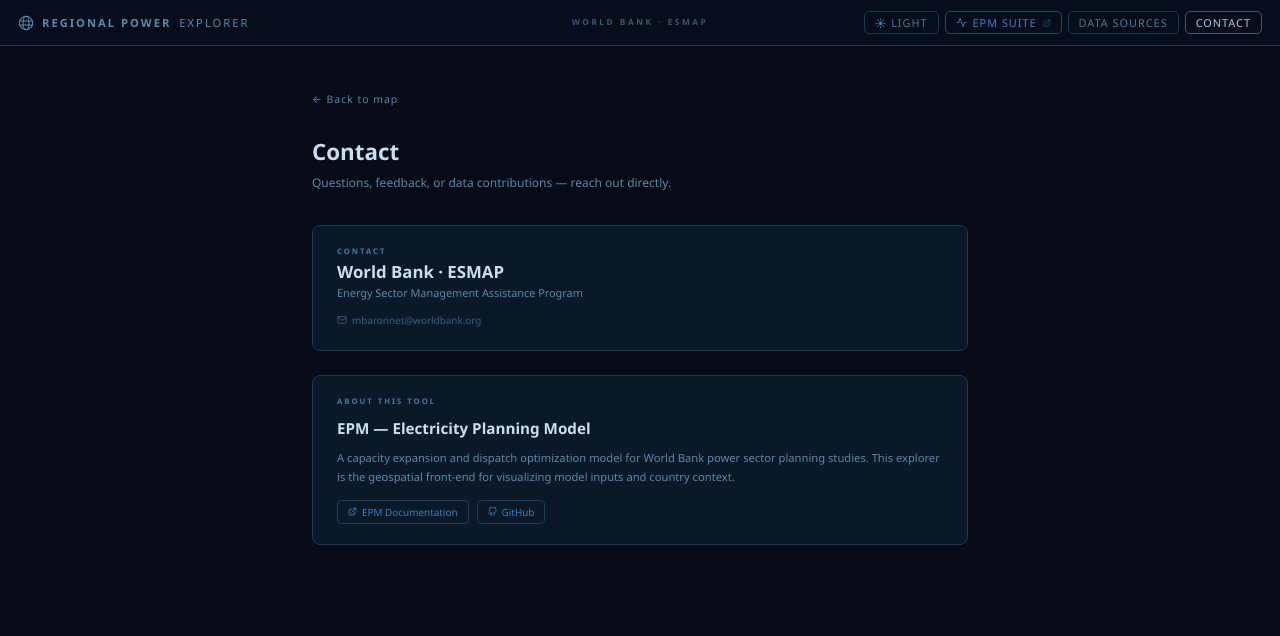
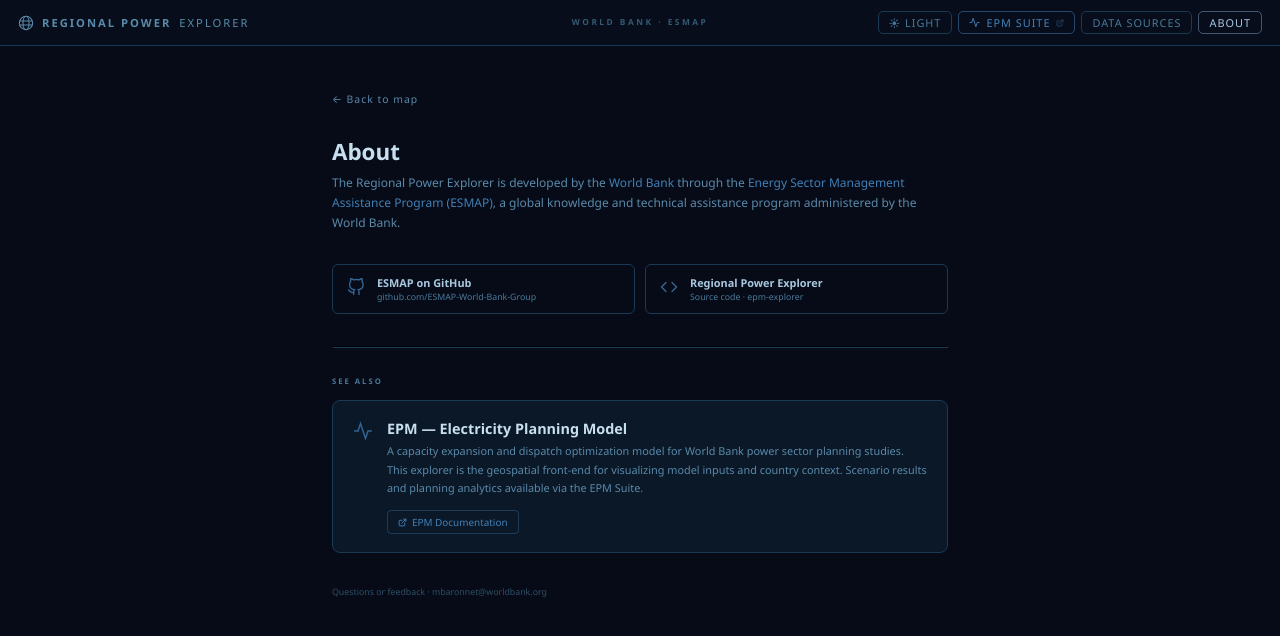
Before and after one commit to ESMAP-World-Bank-Group/epm-explorer, a React (Vite) app: page /contact in a window 1280 px wide. Shown: the top 636 px of the page. Built offline with nearby package versions, Linux system fonts and the light colour scheme.

Commit message:
Rename Contact to About, restructure with WB ESMAP links and EPM section

```diff
--- a/src/components/Navbar.jsx
+++ b/src/components/Navbar.jsx
@@ -175,9 +175,9 @@
           Data Sources
         </Link>
 
-        {/* Contact */}
+        {/* About */}
         <Link to="/contact" style={navBtn(location.pathname === '/contact')}>
-          Contact
+          About
         </Link>
 
       </div>
--- a/src/pages/ContactPage.jsx
+++ b/src/pages/ContactPage.jsx
@@ -1,27 +1,54 @@
 import { Link } from 'react-router-dom';
 import { useTheme } from '../App';
 import { getT } from '../constants';
+
+function ExternalLink({ href, children }) {
+  return (
+    <a href={href} target="_blank" rel="noopener noreferrer" style={{
+      color: 'rgba(74,143,204,0.88)', textDecoration: 'none',
+    }}
+      onMouseOver={e => e.currentTarget.style.textDecoration = 'underline'}
+      onMouseOut={e => e.currentTarget.style.textDecoration = 'none'}
+    >
+      {children}
+    </a>
+  );
+}
+
+function LinkCard({ href, icon, label, sub }) {
+  const { theme } = useTheme();
+  const t = getT(theme);
+  return (
+    <a href={href} target="_blank" rel="noopener noreferrer" style={{
+      display: 'flex', alignItems: 'center', gap: 12,
+      padding: '10px 14px', borderRadius: 6,
+      border: `1px solid ${t.panelBorder}`,
+      backgroundColor: t.cardBg || t.panel,
+      textDecoration: 'none',
+      transition: 'border-color 0.15s',
+      flex: 1, minWidth: 180,
+    }}
+      onMouseOver={e => e.currentTarget.style.borderColor = 'rgba(74,143,204,0.45)'}
+      onMouseOut={e => e.currentTarget.style.borderColor = t.panelBorder}
+    >
+      <div style={{ color: 'rgba(74,143,204,0.7)', flexShrink: 0 }}>{icon}</div>
+      <div>
+        <div style={{ fontSize: '0.68rem', fontWeight: 600, color: t.lbl }}>{label}</div>
+        {sub && <div style={{ fontSize: '0.55rem', color: t.lblMuted, marginTop: 1 }}>{sub}</div>}
+      </div>
+    </a>
+  );
+}
 
 export default function ContactPage() {
   const { theme } = useTheme();
   const t = getT(theme);
 
-  const sec = {
-    fontSize: '0.5rem', letterSpacing: '2px', fontWeight: 700,
-    color: t.lblMuted, textTransform: 'uppercase',
-    marginBottom: 10, marginTop: 28, display: 'block',
-  };
-
-  const linkBtn = {
-    fontSize: '0.62rem', color: 'rgba(74,143,204,0.85)',
-    border: '1px solid rgba(74,143,204,0.3)', borderRadius: 4,
-    padding: '4px 10px', textDecoration: 'none',
-    display: 'inline-flex', alignItems: 'center', gap: 5,
-  };
+  const divider = { borderColor: t.panelBorder, margin: '28px 0' };
 
   return (
     <div style={{ height: '100%', overflowY: 'auto', backgroundColor: t.bg, color: t.text }}>
-      <div style={{ maxWidth: 720, margin: '0 auto', padding: '40px 32px 80px' }}>
+      <div style={{ maxWidth: 680, margin: '0 auto', padding: '40px 32px 80px' }}>
 
         {/* Back */}
         <div style={{ marginBottom: 28 }}>
@@ -32,83 +59,102 @@
 
         {/* Header */}
         <h1 style={{ fontSize: '1.4rem', fontWeight: 700, color: t.text, marginBottom: 6 }}>
-          Contact
+          About
         </h1>
-        <p style={{ fontSize: '0.75rem', color: t.muted, maxWidth: 520, lineHeight: 1.65, marginBottom: 32 }}>
-          Questions, feedback, or data contributions — reach out directly.
+        <p style={{ fontSize: '0.75rem', color: t.muted, lineHeight: 1.65, marginBottom: 32 }}>
+          The Regional Power Explorer is developed by the{' '}
+          <ExternalLink href="https://www.worldbank.org">World Bank</ExternalLink>{' '}
+          through the{' '}
+          <ExternalLink href="https://esmap.org">Energy Sector Management Assistance Program (ESMAP)</ExternalLink>,
+          a global knowledge and technical assistance program administered by the World Bank.
         </p>
 
-        {/* Contact card */}
+        {/* GitHub links */}
+        <div style={{ display: 'flex', gap: 10, flexWrap: 'wrap', marginBottom: 32 }}>
+          <LinkCard
+            href="https://github.com/ESMAP-World-Bank-Group"
+            label="ESMAP on GitHub"
+            sub="github.com/ESMAP-World-Bank-Group"
+            icon={
+              <svg width="18" height="18" viewBox="0 0 24 24" fill="none"
+                stroke="currentColor" strokeWidth="1.8" strokeLinecap="round">
+                <path d="M9 19c-5 1.5-5-2.5-7-3m14 6v-3.87a3.37 3.37 0 0 0-.94-2.61c3.14-.35 6.44-1.54 6.44-7A5.44 5.44 0 0 0 20 4.77 5.07 5.07 0 0 0 19.91 1S18.73.65 16 2.48a13.38 13.38 0 0 0-7 0C6.27.65 5.09 1 5.09 1A5.07 5.07 0 0 0 5 4.77a5.44 5.44 0 0 0-1.5 3.78c0 5.42 3.3 6.61 6.44 7A3.37 3.37 0 0 0 9 18.13V22"/>
+              </svg>
+            }
+          />
+          <LinkCard
+            href="https://github.com/ESMAP-World-Bank-Group/epm-explorer"
+            label="Regional Power Explorer"
+            sub="Source code · epm-explorer"
+            icon={
+              <svg width="18" height="18" viewBox="0 0 24 24" fill="none"
+                stroke="currentColor" strokeWidth="1.8" strokeLinecap="round">
+                <polyline points="16 18 22 12 16 6"/>
+                <polyline points="8 6 2 12 8 18"/>
+              </svg>
+            }
+          />
+        </div>
+
+        <hr style={divider} />
+
+        {/* See also — EPM */}
+        <div style={{ marginBottom: 32 }}>
+          <div style={{ fontSize: '0.48rem', letterSpacing: '2px', fontWeight: 700, color: t.lblMuted, textTransform: 'uppercase', marginBottom: 14 }}>
+            See also
+          </div>
+
           <div style={{
-          padding: '20px 24px', borderRadius: 8,
+            padding: '18px 20px', borderRadius: 8,
             border: `1px solid ${t.panelBorder}`,
             backgroundColor: t.panel,
-          marginBottom: 24,
-          display: 'flex', flexDirection: 'column', gap: 8,
           }}>
-          <div>
-            <div style={{ fontSize: '0.48rem', letterSpacing: '2px', fontWeight: 700, color: t.lblMuted, textTransform: 'uppercase', marginBottom: 4 }}>
-              Contact
+            <div style={{ display: 'flex', alignItems: 'flex-start', gap: 14 }}>
+              <div style={{ color: 'rgba(74,143,204,0.65)', flexShrink: 0, paddingTop: 2 }}>
+                <svg width="20" height="20" viewBox="0 0 24 24" fill="none"
+                  stroke="currentColor" strokeWidth="1.8" strokeLinecap="round">
+                  <polyline points="22 12 18 12 15 21 9 3 6 12 2 12"/>
+                </svg>
               </div>
-            <div style={{ fontSize: '1.05rem', fontWeight: 700, color: t.text, marginBottom: 2 }}>
-              World Bank · ESMAP
+              <div style={{ flex: 1 }}>
+                <div style={{ fontSize: '0.9rem', fontWeight: 700, color: t.text, marginBottom: 4 }}>
+                  EPM — Electricity Planning Model
                 </div>
-            <div style={{ fontSize: '0.68rem', color: t.muted, marginBottom: 8 }}>
-              Energy Sector Management Assistance Program
-            </div>
-            <a href="mailto:mbaronnet@worldbank.org" style={{
-              fontSize: '0.62rem', color: t.lblMuted,
-              textDecoration: 'none', opacity: 0.75,
+                <p style={{ fontSize: '0.68rem', color: t.muted, lineHeight: 1.7, margin: '0 0 12px' }}>
+                  A capacity expansion and dispatch optimization model for World Bank power sector
+                  planning studies. This explorer is the geospatial front-end for visualizing
+                  model inputs and country context. Scenario results and planning analytics available via the EPM Suite.
+                </p>
+                <a href="https://esmap-world-bank-group.github.io/EPM_main/"
+                  target="_blank" rel="noopener noreferrer" style={{
+                    fontSize: '0.62rem', color: 'rgba(74,143,204,0.88)',
+                    border: '1px solid rgba(74,143,204,0.3)', borderRadius: 4,
+                    padding: '4px 10px', textDecoration: 'none',
                     display: 'inline-flex', alignItems: 'center', gap: 5,
                   }}>
-              <svg width="10" height="10" viewBox="0 0 24 24" fill="none"
-                stroke="currentColor" strokeWidth="2" strokeLinecap="round">
-                <path d="M4 4h16c1.1 0 2 .9 2 2v12c0 1.1-.9 2-2 2H4c-1.1 0-2-.9-2-2V6c0-1.1.9-2 2-2z"/>
-                <polyline points="22,6 12,13 2,6"/>
+                  <svg width="9" height="9" viewBox="0 0 24 24" fill="none"
+                    stroke="currentColor" strokeWidth="2.5" strokeLinecap="round">
+                    <path d="M18 13v6a2 2 0 0 1-2 2H5a2 2 0 0 1-2-2V8a2 2 0 0 1 2-2h6"/>
+                    <polyline points="15 3 21 3 21 9"/>
+                    <line x1="10" y1="14" x2="21" y2="3"/>
                   </svg>
-              mbaronnet@worldbank.org
+                  EPM Documentation
                 </a>
               </div>
             </div>
-
-        {/* EPM model card */}
-        <div style={{
-          padding: '20px 24px', borderRadius: 8,
-          border: `1px solid ${t.panelBorder}`,
-          backgroundColor: t.panel,
-          display: 'flex', flexDirection: 'column', gap: 10,
-        }}>
-          <div style={{ fontSize: '0.48rem', letterSpacing: '2px', fontWeight: 700, color: t.lblMuted, textTransform: 'uppercase', marginBottom: 2 }}>
-            About this tool
-          </div>
-          <div style={{ fontSize: '0.95rem', fontWeight: 700, color: t.text }}>
-            EPM — Electricity Planning Model
-          </div>
-          <p style={{ fontSize: '0.7rem', color: t.muted, lineHeight: 1.7, margin: 0 }}>
-            A capacity expansion and dispatch optimization model for World Bank power sector
-            planning studies. This explorer is the geospatial front-end for visualizing
-            model inputs and country context.
-          </p>
-          <div style={{ display: 'flex', gap: 8, flexWrap: 'wrap', marginTop: 4 }}>
-            <a href="https://esmap-world-bank-group.github.io/EPM_main/" target="_blank"
-              rel="noopener noreferrer" style={linkBtn}>
-              <svg width="9" height="9" viewBox="0 0 24 24" fill="none"
-                stroke="currentColor" strokeWidth="2.5" strokeLinecap="round">
-                <path d="M18 13v6a2 2 0 0 1-2 2H5a2 2 0 0 1-2-2V8a2 2 0 0 1 2-2h6"/>
-                <polyline points="15 3 21 3 21 9"/><line x1="10" y1="14" x2="21" y2="3"/>
-              </svg>
-              EPM Documentation
-            </a>
-            <a href="https://github.com/ESMAP-World-Bank-Group/epm-explorer" target="_blank"
-              rel="noopener noreferrer" style={linkBtn}>
-              <svg width="9" height="9" viewBox="0 0 24 24" fill="none"
-                stroke="currentColor" strokeWidth="2.5" strokeLinecap="round">
-                <path d="M9 19c-5 1.5-5-2.5-7-3m14 6v-3.87a3.37 3.37 0 0 0-.94-2.61c3.14-.35 6.44-1.54 6.44-7A5.44 5.44 0 0 0 20 4.77 5.07 5.07 0 0 0 19.91 1S18.73.65 16 2.48a13.38 13.38 0 0 0-7 0C6.27.65 5.09 1 5.09 1A5.07 5.07 0 0 0 5 4.77a5.44 5.44 0 0 0-1.5 3.78c0 5.42 3.3 6.61 6.44 7A3.37 3.37 0 0 0 9 18.13V22"/>
-              </svg>
-              GitHub
-            </a>
           </div>
         </div>
+
+        {/* Footer — discreet email */}
+        <p style={{ fontSize: '0.55rem', color: t.lblMuted, opacity: 0.6, lineHeight: 1.7 }}>
+          Questions or feedback ·{' '}
+          <a href="mailto:mbaronnet@worldbank.org" style={{ color: 'inherit', textDecoration: 'none' }}
+            onMouseOver={e => e.currentTarget.style.textDecoration = 'underline'}
+            onMouseOut={e => e.currentTarget.style.textDecoration = 'none'}
+          >
+            mbaronnet@worldbank.org
+          </a>
+        </p>
 
       </div>
     </div>
```
Lines whose indentation alone changed are shown as unchanged.
